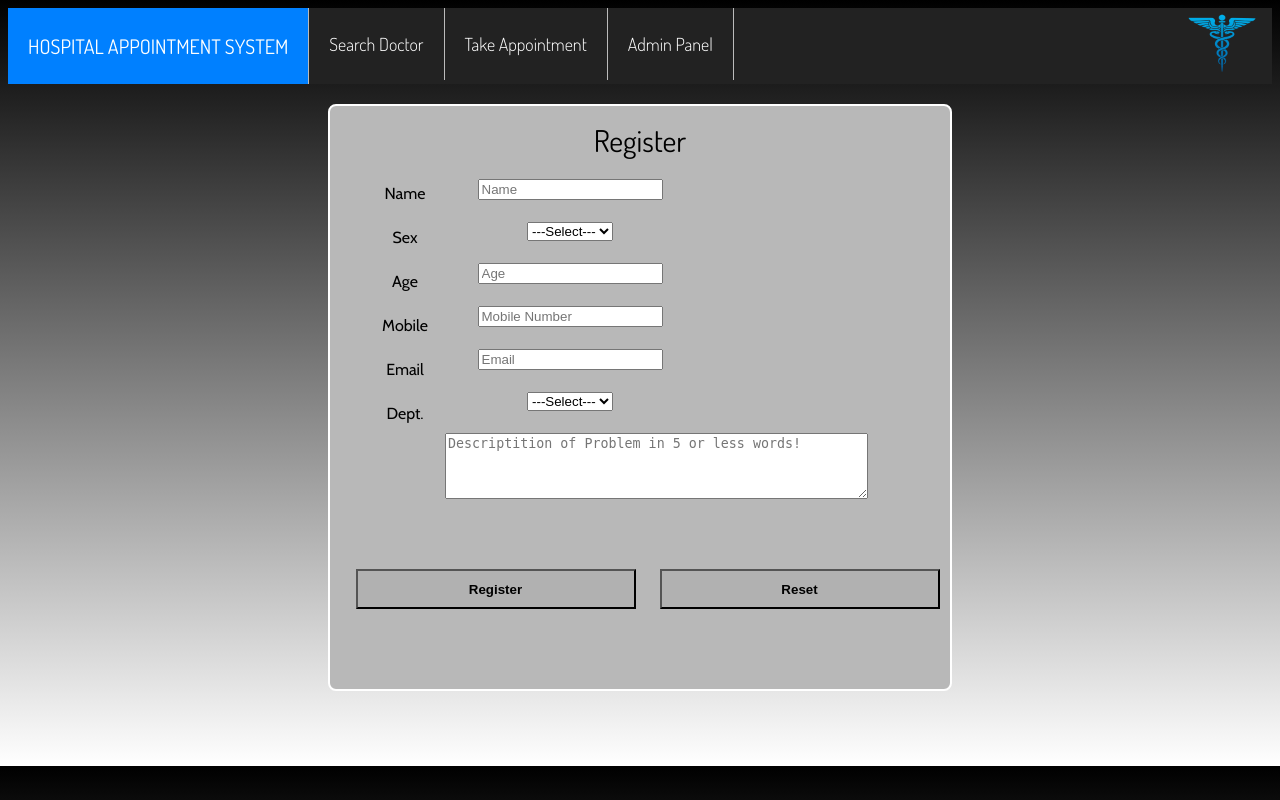
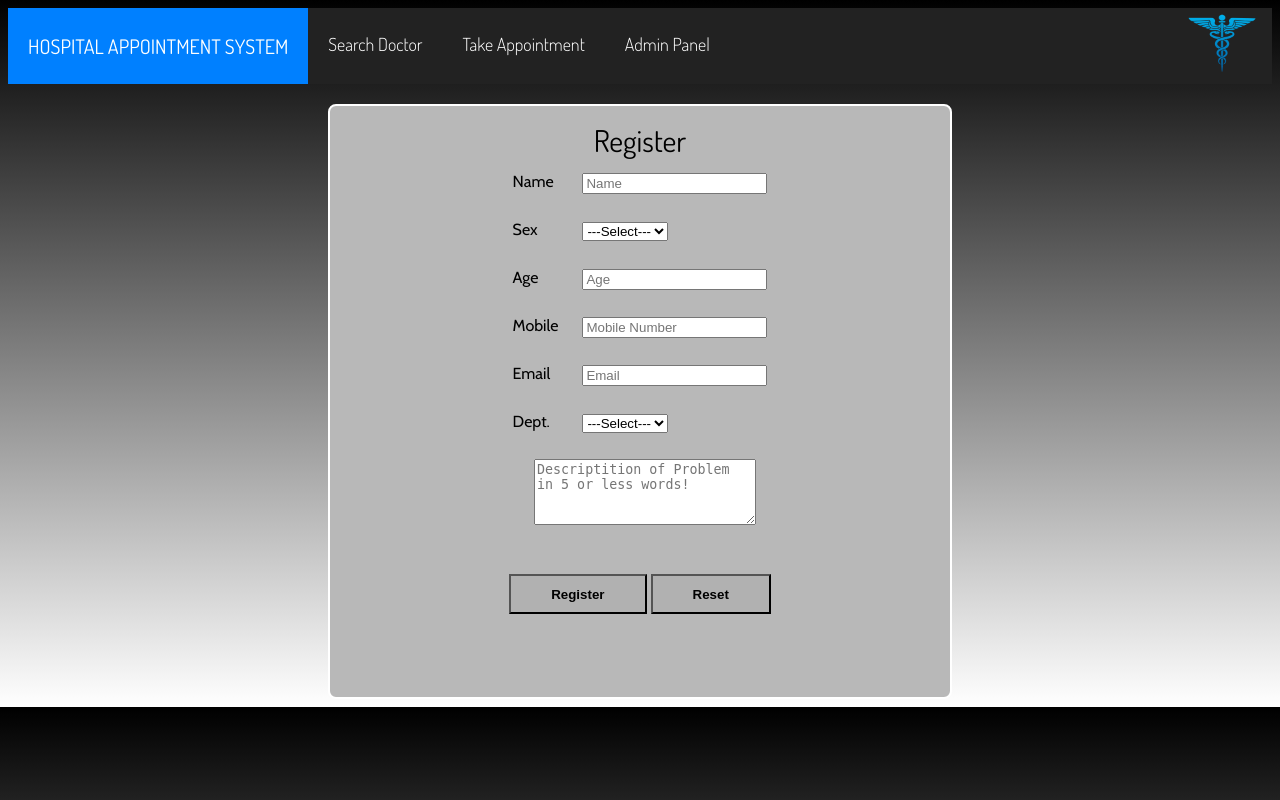
Before and after one commit to narendra36/hosys-DevPost-project, a PHP site: page /takeAppointment.html in a window 1280 px wide. Run offline with PHP 8.4, Linux system fonts and the light colour scheme.

Commit message:
added responsiveness

```diff
--- a/adminPanel.html
+++ b/adminPanel.html
@@ -69,6 +69,12 @@ span.psw {
        float: none;
     }
 }
+@media screen and (max-width: 550px){
+    form{
+        width:90%;
+        height: 90%;
+    }
+}
 </style>
 <body>
 <div class="head">
--- a/design.css
+++ b/design.css
@@ -175,7 +175,7 @@ ul {
 li {
     float: left;
     font-family: myFirstFont;
-    border-right: 1px solid #bbb;
+
 }
 li:last-child {
     border-right: none;
--- a/form.css
+++ b/form.css
@@ -7,24 +7,18 @@
 	src: url(Cabin-Regular.ttf);
 }
 body{
-	height: 750px;
+	height: 100%;
 	background: linear-gradient(black,white);
 }
 
 #form{
 	left: 0px;
 	margin-top:30px;
-	width: 1250px;
-	height: 600px;
-}
-
-#formL{
-	margin-top: 8px;
 	width: 620px;
+	height: 80%;
 	background-color: #b8b8b8;
 	border: 2px solid white;
 	border-radius: 8px;
-
 }
 
 span{
@@ -36,34 +30,16 @@ span{
 }
 
 #signin{
-	position: relative;
 	left: 800px;
 }
 
-#formlLeftAside{
-	position: relative;
-	float: left;
-	width: 100px;
-	height: 280px;
-
-	padding: 5px;
-}
-
-#formlRightAside{
-	position: relative;
-	float: right;
-	width: 500px;
-	height: 280px;
-
-	padding: 5px;
-}
 
 #lable1{
 	width: 100%;
-	position: relative;
 	top: 20px;
 	margin-bottom: 25px;
 	color: black;
+	padding-right: 10px;
 	font-family: myfirst1;
 	left: 20px;
 }
@@ -86,16 +62,17 @@ span{
 
 #inputL,#inputLR{
 	margin-bottom: 22px;
+	padding-left: 10px;
 
 }
 
 #b1{
-	position: relative;
-	margin-top: 120px;
-	width: 280px;
+
+	margin-top: 20px;
+	width: 100%;
 	height: 40px;
 	background-color: #b1b1b1;
-	margin-left: 15px;
+	padding: 5px;
 	cursor: pointer;
 	margin-bottom: 80px;
 	transition-property: color;
@@ -106,13 +83,13 @@ span{
 }
 
 #b2{
-	position: relative;
-	width: 280px;
-	margin-top: 120px;
+
+	width: 100%;
+	margin-top: 20px;
 	height: 40px;
 	margin-bottom: 80px;
 	background-color: #b1b1b1;
-	margin-left: 20px;
+	padding: 5px;
 	cursor: pointer;
 	transition-property: color;
 	transition-property: background;
@@ -147,15 +124,6 @@ span{
 	box-shadow: 5px 5px 2px #d0d0d0;
 }
 
-#formRLeftAside{
-	position: relative;
-	float: left;
-	width: 200px;
-	height: 280px;
-
-	padding: 5px;
-}
-
 #lable2{
 	width: 100%;
 	position: relative;
@@ -163,14 +131,6 @@ span{
 	margin-bottom: 30px;
 	color: white;
 	left: 20px;
-}
-
-#formRRightAside{
-	position: relative;
-	float: right;
-	width: 400px;
-	left: 80px;
-	height: 280px;
 }
 
 #inputR{
@@ -234,15 +194,8 @@ span{
 	border-radius: 40px;
 }
 
-@media screen and (max-width:1200px){
+@media screen and (max-width:700px){
 	#form{
-		width: 625px;
-	}
-
-	#formL{
-		width: 50%;
-	}
-	#formR{
-		width: 50%;
+		width: 90%;
 	}
 }
--- a/hospital.html
+++ b/hospital.html
@@ -26,7 +26,7 @@
 <hr >
 <div id="bottom" >
 	<div id="parti1" >
-		<img src="../images/baby.jpg" style="width:100%;padding-top:30px;height:58%">
+		<img src="../images/child.jpg" style="width:100%;padding-top:35px;">
 		<div id="child">
            <p>Children's Specialist</p>
            <hr>
@@ -42,7 +42,7 @@
 	<div id="parti3" >
 	    <img src="../images/man.jpg" style="width:100%;padding-top:30px;">
 		<div id="man">
-          <p>Men's Specialist</p>
+          <p>Men's Specialist..</p>
           <hr>
         </div>
     </div>
--- a/index.php
+++ b/index.php
@@ -29,7 +29,7 @@
 <hr >
 <div id="bottom" >
 	<div id="parti1" >
-		<img src="../images/baby.jpg" style="width:100%;padding-top:30px;height:58%">
+		<img src="../images/child.jpg" style="width:100%;padding-top:35px;">
 		<div id="child">
            <p>Children's Specialist</p>
            <hr>
@@ -45,7 +45,7 @@
 	<div id="parti3" >
 	    <img src="../images/man.jpg" style="width:100%;padding-top:30px;">
 		<div id="man">
-          <p>Men's Specialist</p>
+          <p>..Men's Specialist..</p>
           <hr>
         </div>
     </div>
--- a/takeAppointment.html
+++ b/takeAppointment.html
@@ -20,25 +20,12 @@
 </div>
 <center>
 <div id="form">
-
-	<div id="formL">
-		<div style="margin-top:15px;"><span>Register</span></div>
+		<div style="margin-top:15px;margin-bottom:10px;"><span>Register</span></div>
 		<form action="registerslip.php" method="POST">
-			<div id="formlLeftAside">
-				<div id="lable1">Name</div>
-				<div id="lable1">Sex</div>
-				<div id="lable1">Age</div>
-				<div id="lable1">Mobile</div>
-				<div id="lable1">Email</div>
-				<div id="lable1">Dept. </div>
-
-			</div>
-
-			<div id=formlRightAside>
-				<div id="ll">
-					<div id="inputL">
-						<input type="text" name="tbName" placeholder="Name" required="required">
-					</div>
+			<table>
+				<tr><td><div id="lable1">Name</div></td><td><div id="inputL">
+					<input type="text" name="tbName" placeholder="Name" required="required"></div></td></tr>
+				<tr><td><div id="lable1">Sex</div></td><td>
 					<div id="inputL">
 						<select required name="tbSex">
 							<option selected value="">---Select---</option>
@@ -46,17 +33,20 @@
 							<option value="F">FEMALE</option>
 							<option value="O">OTHER</option>
 						</select>
-					</div>
+					</div></td></tr>
+				<tr><td><div id="lable1">Age</div></td><td>
 					<div id="inputL">
 						<input type="number" name="tbAge" required="required" placeholder="Age">
-					</div>
+					</div></td></tr>
+				<tr><td><div id="lable1">Mobile</div></td><td>
 					<div id="inputL">
 						<input type="number" name="tbMobile" required="required" placeholder="Mobile Number">
-					</div>
-
+					</div></td></tr>
+				<tr><td><div id="lable1">Email</div></td><td>
 					<div id="inputL">
 						<input type="email" name="tbEmail" placeholder="Email">
-					</div>
+					</div></td></tr>
+				<tr><td><div id="lable1">Dept. </div></td><td>
 					<div id="inputL">
 						<select required name="tbDept">
 							<option selected value="">---Select---</option>
@@ -66,22 +56,16 @@
 							<option value="E.N.T.">E.N.T.</option>
 							<option value="other">OTHER</option>
 						</select>
-					</div>
-
-					<div id="inputL">
-						<textarea rows="4" cols="50" name="tbDescription" placeholder="Descriptition of Problem in 5 or less words!"></textarea>
-					</div>
-
+					</div></td></tr>
+			</table>
+				<div id="inputL">
+					<textarea rows="4" cols="25" name="tbDescription" placeholder="Descriptition of Problem in 5 or less words!"></textarea>
 				</div>
-
-
-
-			</div>
-			<button id="b1" type="submit"> <b>Register</b> </button>
-			<button id="b2" type="reset"> <b>Reset </b></button>
+			<table>
+				<tr><td><button id="b1" type="submit"> <b style="padding:5px 35px;">Register</b> </button></td><td>
+					<button id="b2" type="reset"> <b style="padding:5px 35px;">Reset </b></button></td></tr>
+			</table>
 		</form>
-	</div>
-
 </div>
 </center>
 </body>
```
Also changed, not shown: other parts of design.css (+91 -0 lines), adminDashboard.php (+37 -15 lines), images/child.jpg (added).
